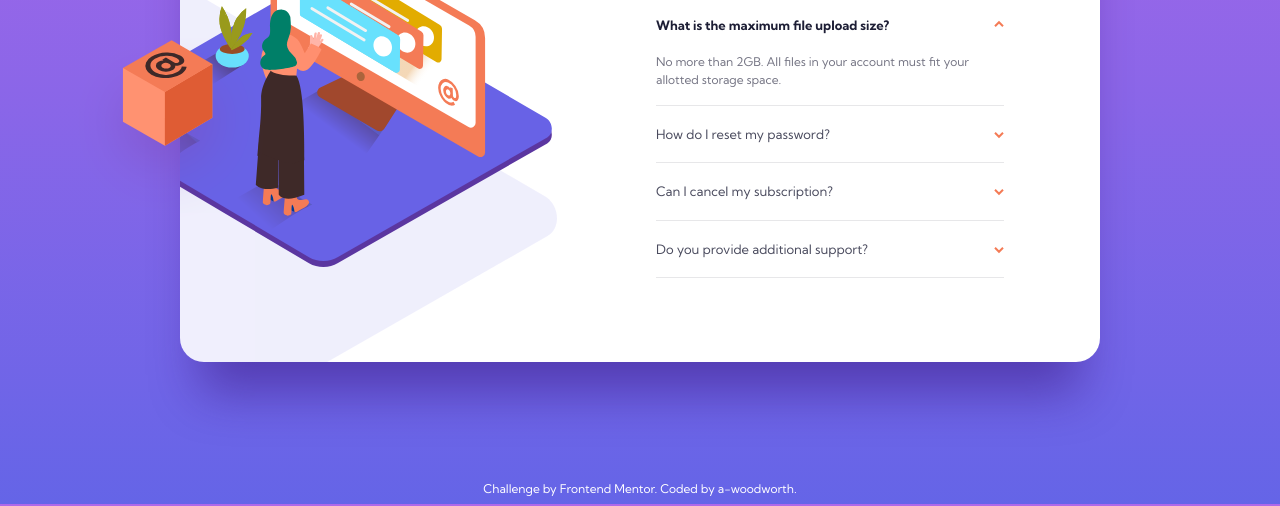
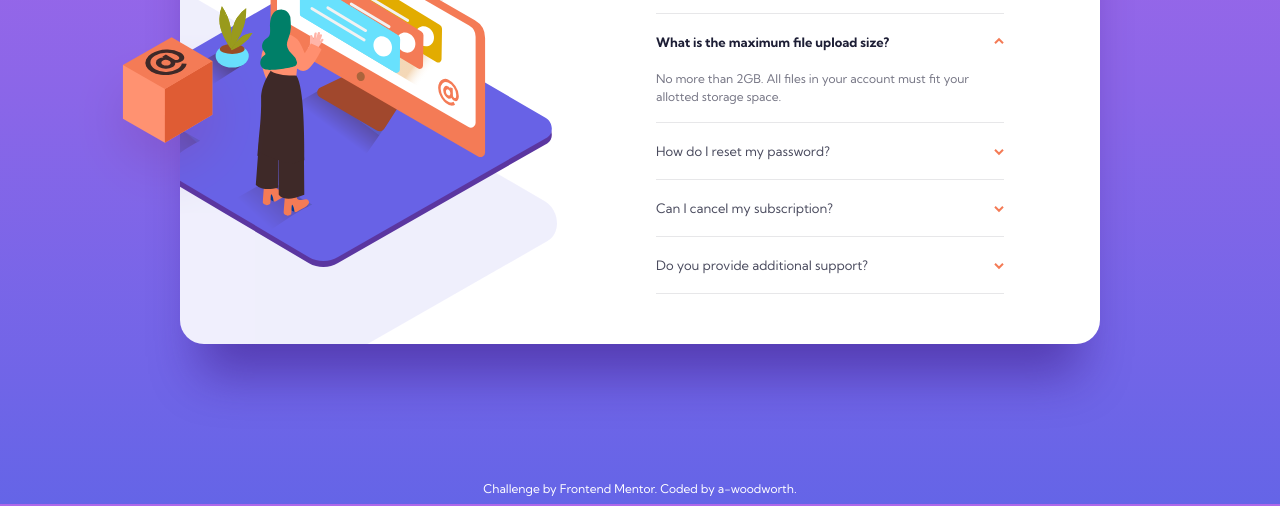
Before and after one commit to a-woodworth/faq_accordion_card, a plain HTML site: page index.html in a window 1280 px wide. Shown: the part 296-802 px from the top of the page. Drawn offline with Linux system fonts and the light colour scheme.

Commit message:
Adjust card container layout.

```diff
--- a/index.html
+++ b/index.html
@@ -7,8 +7,8 @@
     <link rel="preconnect" href="https://fonts.googleapis.com">
     <link rel="preconnect" href="https://fonts.gstatic.com" crossorigin>
     <link href="https://fonts.googleapis.com/css2?family=Kumbh+Sans:wght@400;700&display=swap" rel="stylesheet">
-    <link rel="icon" type="image/png" sizes="32x32" href="./images/favicon-32x32.png">
-    <link href="styles.css" rel="stylesheet" />
+    <link rel="icon" type="image/png" sizes="32x32" href="images/favicon-32x32.png">
+    <link href="styles.css" rel="stylesheet">
 
     <title>Frontend Mentor | FAQ Accordion Card</title>
   </head>
--- a/scss/layout/_containers.scss
+++ b/scss/layout/_containers.scss
@@ -23,15 +23,13 @@
   margin: auto;
 
   @media #{$brkpoint-md} {
+    display: grid;
+    grid-template-columns: 1fr 1fr;
+    height: 32rem;
     overflow-x: hidden;
     overflow-y: hidden;
+    position: relative;
     width: 57.5rem;
-    display: flex;
-    flex-direction: column nowrap;
-    justify-content: space-evenly;
-    padding-bottom: 5.25rem;
-    padding-top: 4.125rem;
-    position: relative;
   }
 }
 
@@ -39,8 +37,6 @@
   padding: 2.5rem 2.8125rem 5rem 2.8125rem;
 
   @media #{$brkpoint-md} {
-    flex-basis: 50%;
-    align-self: flex-start;
     padding: 0;
   }
 }
--- a/scss/layout/_main.scss
+++ b/scss/layout/_main.scss
@@ -72,8 +72,7 @@ main {
   padding: 0 1.5rem 3rem 1.5rem;
 
   @media #{$brkpoint-md} {
-    flex-basis: 50%;
-    align-self: flex-end;
+    margin-top: 4.0625rem;
     padding: 0 6rem 0 1rem;
   }
 }
@@ -126,11 +125,7 @@ h2.accordion__button:focus {
   padding-right: 2rem;
   min-width: 14.6875rem;
   padding-bottom: 1rem;
-}
-
-.accordion__content[aria-hidden="false"] {
-  overflow: hidden;
-  transition: max-height 0.2s ease-out;
+  overflow: auto;
 }
 
 .accordion__button[aria-expanded="true"] .accordion__heading {
@@ -138,5 +133,5 @@ h2.accordion__button:focus {
 }
 
 .accordion__button[aria-expanded="true"] .accordion__icon {
-  transform: rotate(-180deg);
+  transform: rotate(180deg);
 }
```
Also changed, not shown: styles.css.
